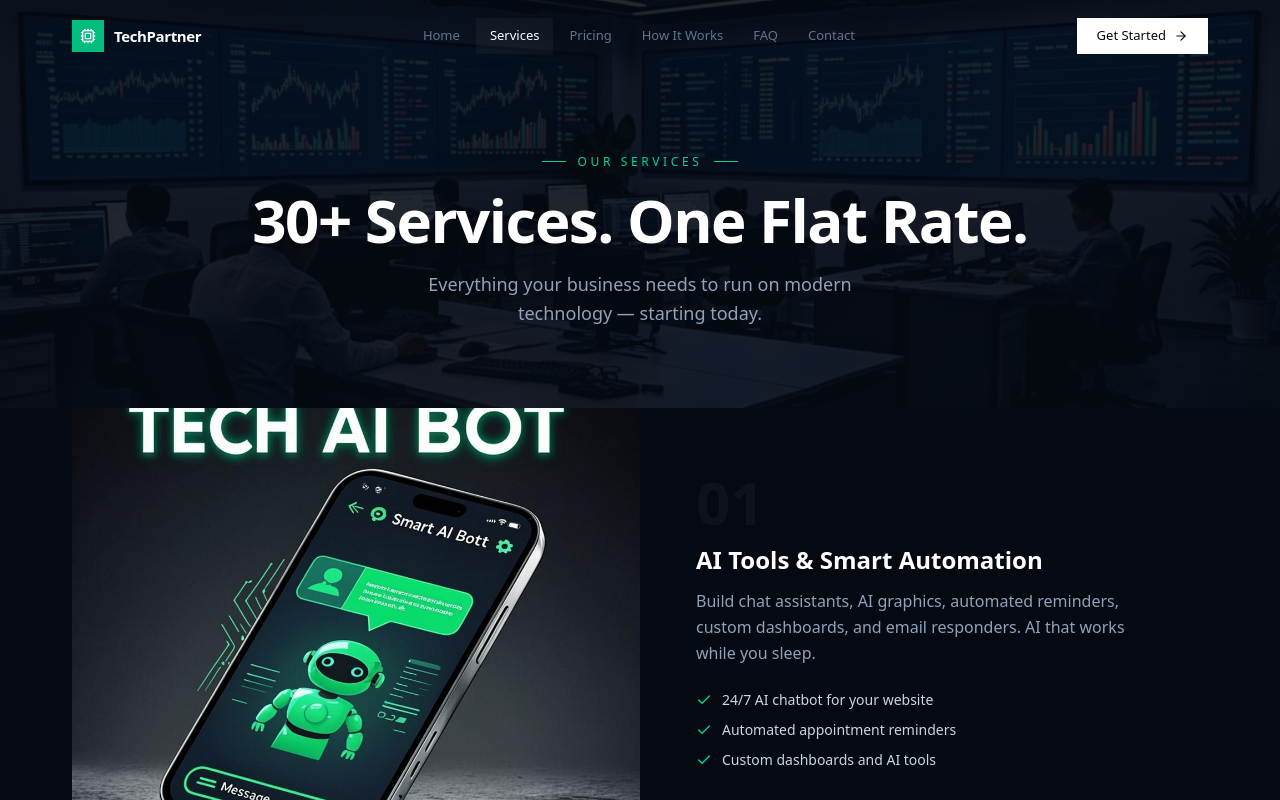
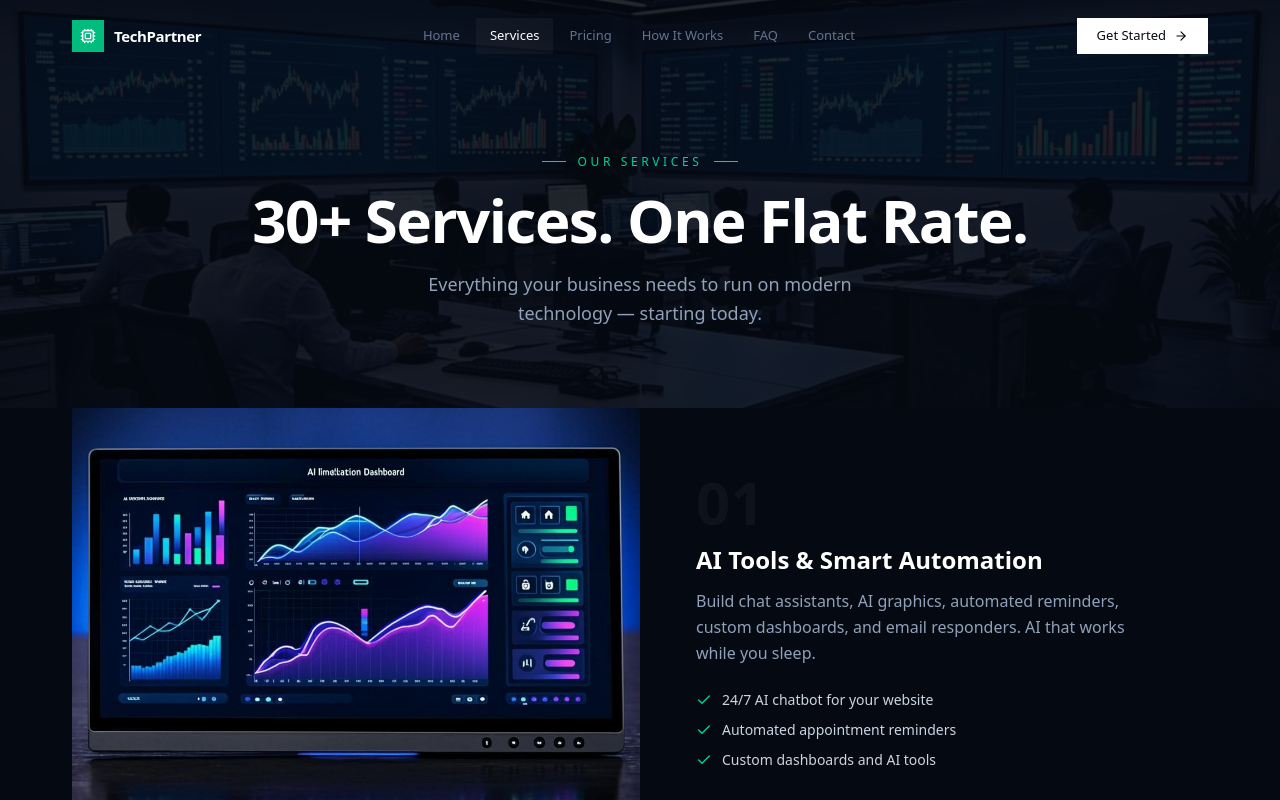
Before and after one commit to alexwboles/newtechpartner, a Next.js app: page / in a window 1280 px wide. Both pictures are taken after a click on the button "Services". Shown: the top 800 px of the page. Built offline with nearby package versions, Linux system fonts and the light colour scheme.

Commit message:
30d9dc15-ee6e-4689-974c-c8f65147b01a

```diff
--- a/src/components/pages/ServicesPage.tsx
+++ b/src/components/pages/ServicesPage.tsx
@@ -65,7 +65,7 @@ const featuredServices: FeaturedService[] = [
       "Automated appointment reminders",
       "Custom dashboards and AI tools",
     ],
-    image: "/img/ai-chatbot.jpg",
+    image: "/img/ai-automation.jpg",
     reversed: false,
   },
   {
@@ -91,7 +91,7 @@ const featuredServices: FeaturedService[] = [
       "Monthly work recaps",
       "Full system security setup",
     ],
-    image: "/img/team-collab.jpg",
+    image: "/img/security-support.jpg",
     reversed: false,
   },
 ];
```
Also changed, not shown: public/img/ai-automation.jpg (added), public/img/security-support.jpg (added).
